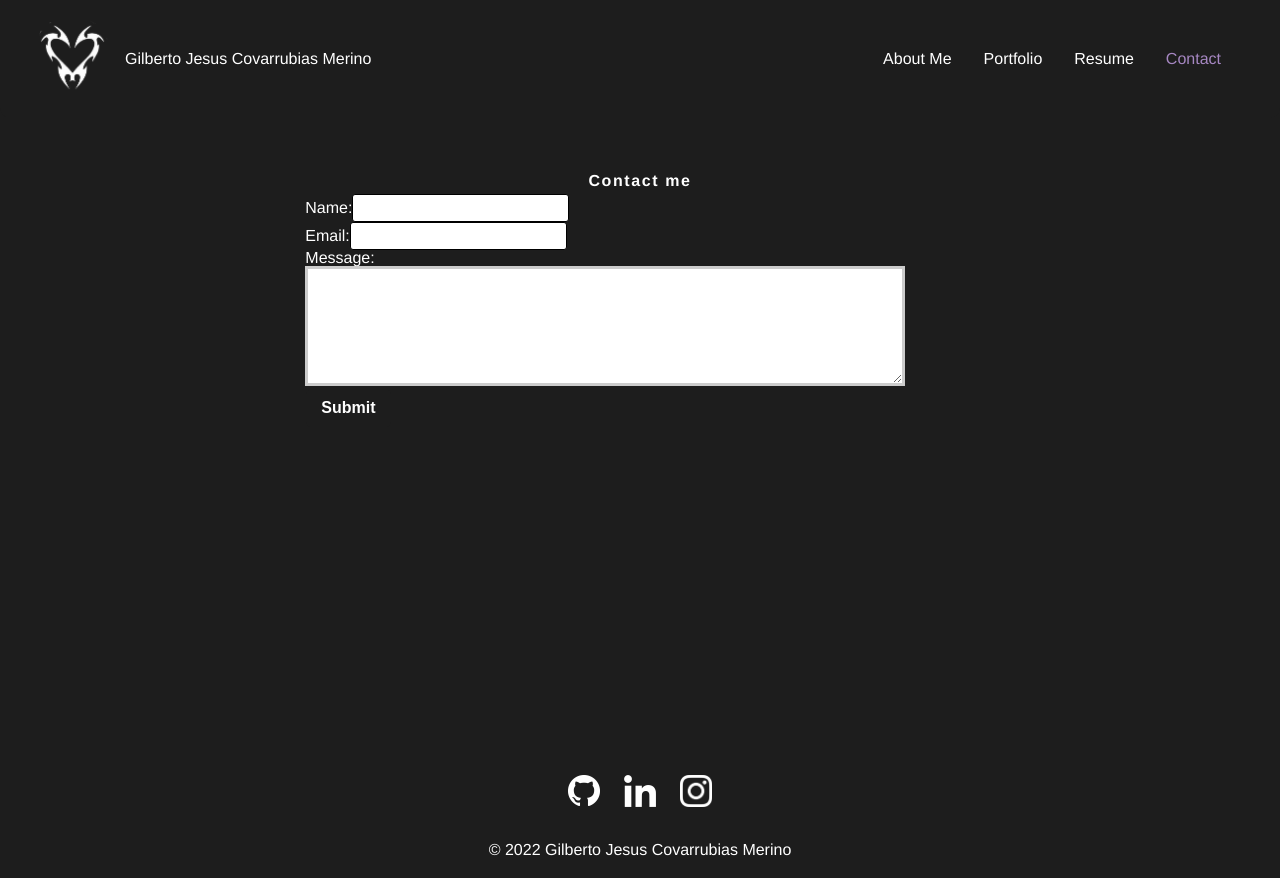
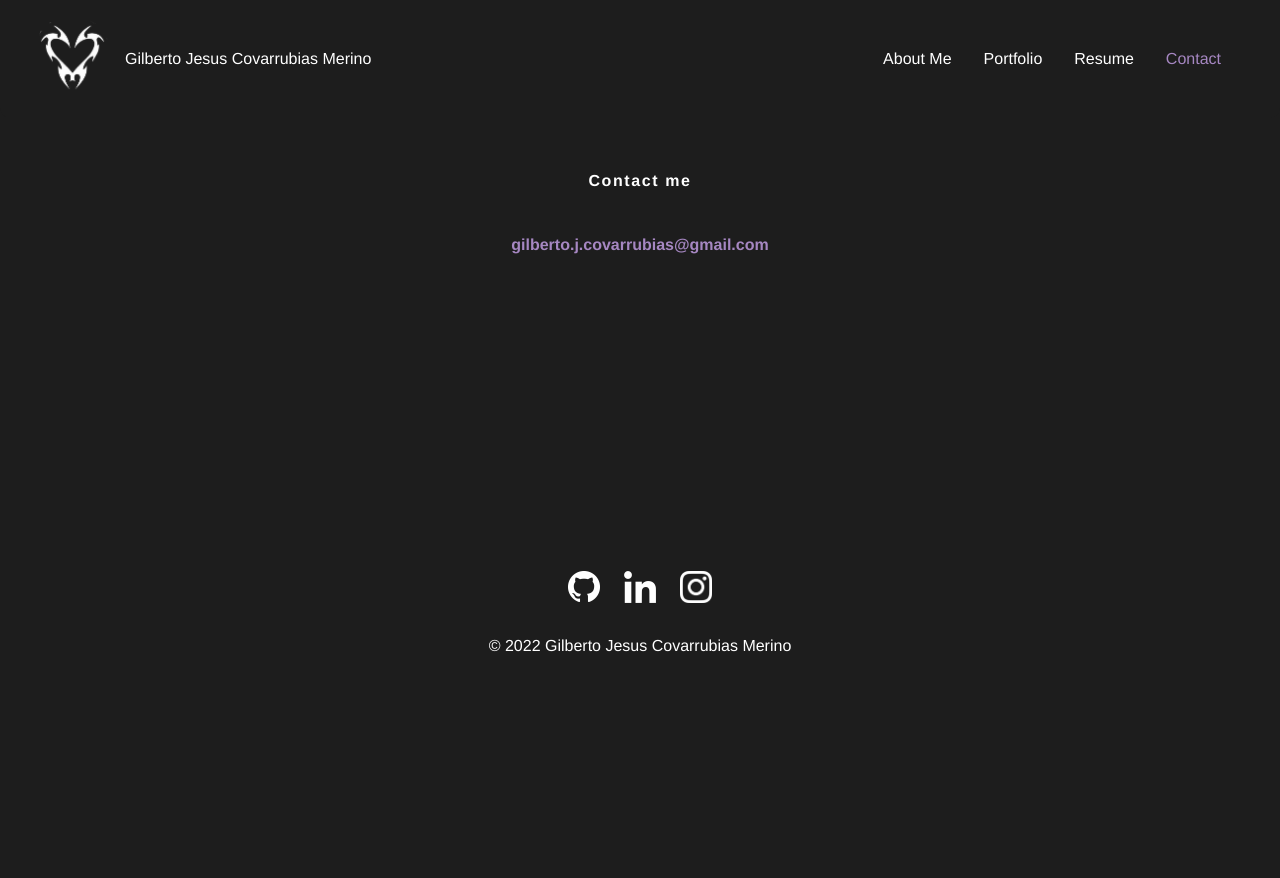
Before and after one commit to perfect-perfect/react-portfolio, a React (Create React App) app: page / in a window 1280 px wide. Both pictures are taken after a click on the element "Contact". After the commit the page ends 800 px from the top, so only its background shows below. Built offline with nearby package versions, Linux system fonts and the light colour scheme.

Commit message:
removed contact form and replaced with e-mail

```diff
--- a/src/components/Contact/index.js
+++ b/src/components/Contact/index.js
@@ -1,74 +1,14 @@
-import React, { useState } from 'react';
-import { validateEmail } from '../../utils/helpers';
+import React from 'react';
 
 function Contact() {
-    const [formState, setFormState] = useState({ name: '', email: '', message: '' });
-
-    const { name, email, message } = formState;
-
-    const [errorMessage, setErrorMessage] = useState('');
-
-    function handleChange(e) {
-
-        if (e.target.name === 'email') {
-            const isValid = validateEmail(e.target.value);
-
-            if (!isValid) {
-                setErrorMessage('Your email is invalid');
-            } else {
-                setErrorMessage('');
-            }
-        }
-        else {
-            if (!e.target.value.length) {
-
-                setErrorMessage(`${e.target.name} is required.`);
-
-            }
-            else {
-                setErrorMessage('');
-            }
-        }
-
-
-        // so that the state only updates if the form data has passed the quality tests
-        if (!errorMessage) {
-            setFormState({...formState, [e.target.name]: e.target.value })
-        }
-
-    }
-
-    function handleSubmit(e) {
-        e.preventDefault();
-        console.log(formState);
-
-    }
 
     return (
-        <section>
+        <section className='contact-email'>
             <h1>Contact me</h1>
-            <form id="contact-form" onSubmit={handleSubmit} >
-                <div>
-                    <label htmlFor="name">Name:</label>
-                    <input type="text" defaultValue={name} onBlur={handleChange}  name="name"  />
-                </div>
-                <div>
-                    <label htmlFor="email">Email:</label>
-                    <input type="email"  defaultValue={email} onBlur={handleChange} name="email" />
-                </div>
-                <div>
-                    <label htmlFor="message">Message:</label>
-                    <textarea rows="5" defaultValue={message} onBlur={handleChange} name="message" />
-                </div>
-                {errorMessage && (
-                    <div>
-                        <p className='error-text'>{errorMessage}</p>
-                    </div>
-                )}
-                <button type="submit">Submit</button>
-            </form>
+            <a href = "mailto: gilberto.j.covarrubias@gmail.com" >gilberto.j.covarrubias@gmail.com</a>
         </section>
     )
+
 }
 
 export default Contact;
--- a/src/index.css
+++ b/src/index.css
@@ -298,6 +298,12 @@ header a {
   margin: 10px;
 }
 
+/* BEGIN CONTACT PAGE STYLING */
+.contact-email h1 {
+  margin-bottom: 48px;
+}
+/* END CONTACT PAGE STYLING */
+
 /* BEGIN FOOTER STYLING */
 
 .footer {
```
Also changed, not shown: 1 other file (tests, documents, lock files or other folders).
